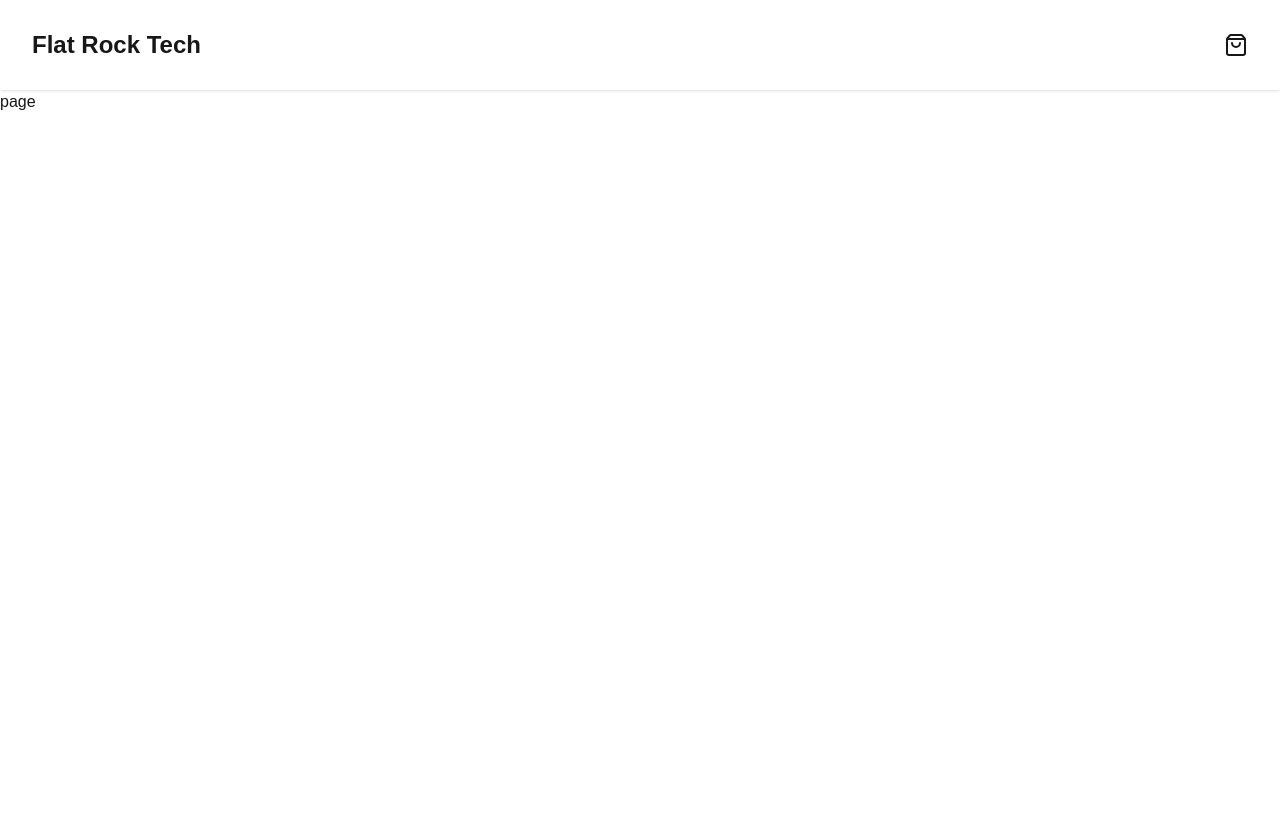
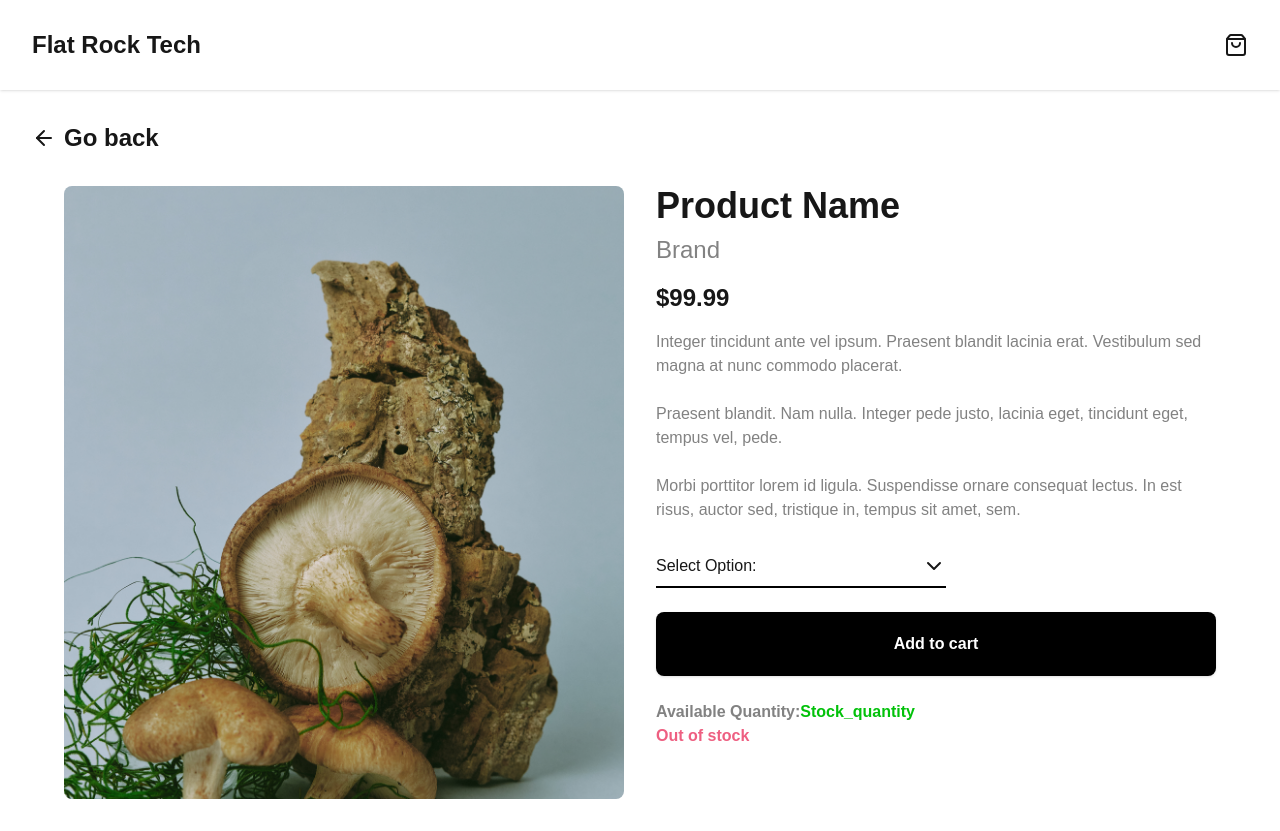
Before and after one commit to jasongonzalezdeveloper/FlatRockFrontendTestJasonGonzalez, a Next.js app: page /product/detail/1 in a window 1280 px wide. Before the commit the page ends 800 px from the top, so only its background shows below. Built offline with nearby package versions, Linux system fonts and the light colour scheme.

Commit message:
Add Design Product Detail

```diff
--- a/src/app/product/detail/[id]/page.tsx
+++ b/src/app/product/detail/[id]/page.tsx
@@ -1,7 +1,10 @@
 import React from 'react'
+import ProductDetail from '@/components/products/detail/ProductDetail'
 
 export default function page() {
   return (
-    <div>page</div>
+    <>
+      <ProductDetail />
+    </>
   )
 }
--- /dev/null
+++ b/src/components/products/detail/ProductDetail.tsx
@@ -0,0 +1,93 @@
+'use client';
+import React, { useState } from 'react';
+
+import Image from 'next/image'
+import { ArrowLeft, ChevronDown, ChevronUp } from 'lucide-react';
+import DropdownMenu from '@/components/ui/DropdownMenu';
+import { useRouter } from "next/navigation";
+
+
+const options = [
+    'black',
+    'white',
+    'red'
+];
+
+
+export default function ProductDetail() {
+    const [open, setOpen] = useState(false);
+    const [selected, setSelected] = useState<string | null>(null);
+
+    const router = useRouter();
+    const returnToProducts = () => {
+        router.push("/product/list");
+    }
+
+    return (
+        <>
+            <div className="mb-8 px-8 pt-8 flex items-center gap-2 cursor-pointer w-fit" onClick={returnToProducts}>
+                <ArrowLeft className="w-6 h-6" />
+                <span className="text-2xl font-semibold">Go back</span>
+            </div>
+            <div className="grid grid-cols-1 md:grid-cols-2 gap-8 my-8 px-16 ">
+                <div className="flex items-center justify-center">
+                    <div className="w-[625px] h-[613px] flex items-center justify-center">
+                        <Image
+                            src="/images/image-test.jpg"
+                            width={625}
+                            height={613}
+                            alt="Product Image"
+                            className="object-cover rounded-lg w-[625px] h-[613px]"
+                        />
+                    </div>
+                </div>
+
+                <div className="flex flex-col justify-start">
+                    <div className="text-4xl font-bold mb-2">
+                        Product Name
+                    </div>
+                    <div className="text-2xl text-[#828282] mb-4">
+                        Brand
+                    </div>
+                    <div className="text-2xl font-semibold mb-4">
+                        $99.99
+                    </div>
+                    <span className="text-[#828282] mb-6 block">
+                        Integer tincidunt ante vel ipsum. Praesent blandit lacinia erat. Vestibulum sed magna at nunc commodo placerat.<br /><br />
+                        Praesent blandit. Nam nulla. Integer pede justo, lacinia eget, tincidunt eget, tempus vel, pede.<br /><br />
+                        Morbi porttitor lorem id ligula. Suspendisse ornare consequat lectus. In est risus, auctor sed, tristique in, tempus sit amet, sem.
+                    </span>
+                    <div className="mb-6">
+                        <div className="relative  w-[290px]">
+                            <button
+                                className="border-b-2 border-black px-0 py-2 text-left flex justify-between items-center cursor-pointer bg-white w-[290px] rounded-none"
+                                onClick={() => setOpen(!open)}
+                            >
+                                <span>Select Option: {selected}</span>
+                                {open ? <ChevronUp /> : <ChevronDown />}
+                            </button>
+                            {open && (
+                                <DropdownMenu options={options} selected={selected} setSelected={setSelected} setOpen={setOpen} />
+                            )}
+                        </div>
+                    </div>
+                    <div className="mb-6">
+                        <button className="bg-black text-white w-full py-5 rounded-lg font-semibold shadow hover:bg-gray-400 transition-colors cursor-pointer">
+                            Add to cart
+                        </button>
+                    </div>
+                    <div>
+                        <div className=" font-semibold">
+                            <span className="text-[#828282]">Available Quantity:</span>
+                            <span className="text-[#02C10A]">Stock_quantity</span>
+                        </div>
+                        <div className="text-[#EE5F81] font-semibold">
+                            Out of stock
+                        </div>
+                    </div>
+                </div>
+            </div>
+        </>
+
+    )
+}
--- a/src/components/products/filter/dropdowns/BrandDropdown.tsx
+++ b/src/components/products/filter/dropdowns/BrandDropdown.tsx
@@ -22,7 +22,7 @@ export default function BrandDropdown() {
     };
 
     return (
-        <div className="relative ">
+        <div className="relative">
             <button
                 className="bg-[#EBEDEC] rounded-full px-4 py-2 text-left flex justify-between items-center cursor-pointer"
                 onClick={() => setOpen(!open)}
--- a/src/components/products/filter/dropdowns/SortByDropdown.tsx
+++ b/src/components/products/filter/dropdowns/SortByDropdown.tsx
@@ -1,3 +1,4 @@
+import DropdownMenu from '@/components/ui/DropdownMenu';
 import { ChevronDown, ChevronUp } from 'lucide-react';
 import React, { useState } from 'react';
 
@@ -12,6 +13,7 @@ export default function SortByDropdown() {
   const [open, setOpen] = useState(false);
   const [selected, setSelected] = useState(options[0]);
 
+
   return (
     <div className="relative">
       <button
@@ -22,17 +24,7 @@ export default function SortByDropdown() {
         {open ? <ChevronUp /> : <ChevronDown />}
       </button>
       {open && (
-        <div className="absolute left-0 mt-2 bg-white border border-gray-200 rounded shadow z-50 min-w-max">
-          {options.map(option => (
-            <div
-              key={option}
-              className={`px-6 py-2 cursor-pointer hover:bg-gray-100 ${selected === option ? 'text-[#EA2B2B] font-semibold' : ''}`}
-              onClick={() => { setSelected(option); setOpen(false); }}
-            >
-              {option}
-            </div>
-          ))}
-        </div>
+        <DropdownMenu options={options} selected={selected} setSelected={setSelected} setOpen={setOpen} />
       )}
     </div>
   );
--- a/src/components/products/list/Product.tsx
+++ b/src/components/products/list/ProductItem.tsx
@@ -9,17 +9,17 @@ import { useState } from 'react';
 type ProductProps = {
     redirectToProductDetail: (productId: string) => void;
 };
-export default function Product({ redirectToProductDetail }: ProductProps) {
+export default function ProductItem({ redirectToProductDetail }: ProductProps) {
     const [cartColor, setCartColor] = useState('#08BB4F');
 
     return (
         <>
-            <div className="w-[232px] border-[#F7F5F7] border-[1.54px] relative rounded-lg overflow-hidden" onClick={() => redirectToProductDetail("1231231312")}>
-            <div className="absolute top-2 right-2 z-10 cursor-pointer" onClick={e => e.stopPropagation()}>
-                <div className="bg-white rounded-full flex items-center justify-center w-8 h-8 shadow">
-                    <ShoppingBag color={cartColor} size={20} />
+            <div className="w-[232px] border-[#F7F5F7] border-[1.54px] relative rounded-lg overflow-hidden cursor-pointer" onClick={() => redirectToProductDetail("1231231312")}>
+                <div className="absolute top-2 right-2 z-10 cursor-pointer" onClick={e => e.stopPropagation()}>
+                    <div className="bg-white rounded-full flex items-center justify-center w-8 h-8 shadow">
+                        <ShoppingBag color={cartColor} size={20} />
+                    </div>
                 </div>
-            </div>
                 <div className="h-[245px] bg-gray-100 px-4 py-7 flex items-center justify-center">
                     <Image
                         src="/images/shoes.png"
--- a/src/components/products/list/ProductList.tsx
+++ b/src/components/products/list/ProductList.tsx
@@ -1,6 +1,6 @@
 'use client';
 import React from 'react';
-import Product from './Product';
+import ProductItem from './ProductItem';
 import FilterLayout from '../filter/FilterLayout';
 import { useRouter } from "next/navigation";
 
@@ -15,12 +15,12 @@ export default function ProductList() {
             <h1 className="py-8 text-2xl font-bold">Products</h1>
             <FilterLayout />
             <div className="gap-x-2 gap-y-6 grid grid-cols-1 sm:grid-cols-2 md:grid-cols-3 lg:grid-cols-4 xl:grid-cols-5 2xl:grid-cols-6">
-                <Product redirectToProductDetail={redirectToProductDetail} />
-                <Product redirectToProductDetail={redirectToProductDetail} />
-                <Product redirectToProductDetail={redirectToProductDetail} />
-                <Product redirectToProductDetail={redirectToProductDetail} />
-                <Product redirectToProductDetail={redirectToProductDetail} />
-                <Product redirectToProductDetail={redirectToProductDetail} />
+                <ProductItem redirectToProductDetail={redirectToProductDetail} />
+                <ProductItem redirectToProductDetail={redirectToProductDetail} />
+                <ProductItem redirectToProductDetail={redirectToProductDetail} />
+                <ProductItem redirectToProductDetail={redirectToProductDetail} />
+                <ProductItem redirectToProductDetail={redirectToProductDetail} />
+                <ProductItem redirectToProductDetail={redirectToProductDetail} />
             </div>
         </div>
     )
--- /dev/null
+++ b/src/components/ui/DropdownMenu.tsx
@@ -0,0 +1,27 @@
+'use client';
+import React from 'react';
+
+interface DropdownMenuProps {
+    options: string[];
+    selected: string | null;
+    setSelected: (option: string) => void;
+    setOpen: (open: boolean) => void;
+}
+
+export default function DropdownMenu({ options, selected, setSelected, setOpen }: DropdownMenuProps) {
+    return (
+        <div
+            className="absolute left-auto right- mt-2 bg-white border border-gray-200 rounded shadow z-50 min-w-max max-w-[90vw]"
+        >
+            {options.map(option => (
+                <div
+                    key={option}
+                    className={`px-6 py-2 cursor-pointer hover:bg-gray-100 ${selected === option ? 'text-[#EA2B2B] font-semibold' : ''}`}
+                    onClick={() => { setSelected(option); setOpen(false); }}
+                >
+                    {option}
+                </div>
+            ))}
+        </div>
+    )
+}
```
Also changed, not shown: public/images/image-test.jpg (added).
